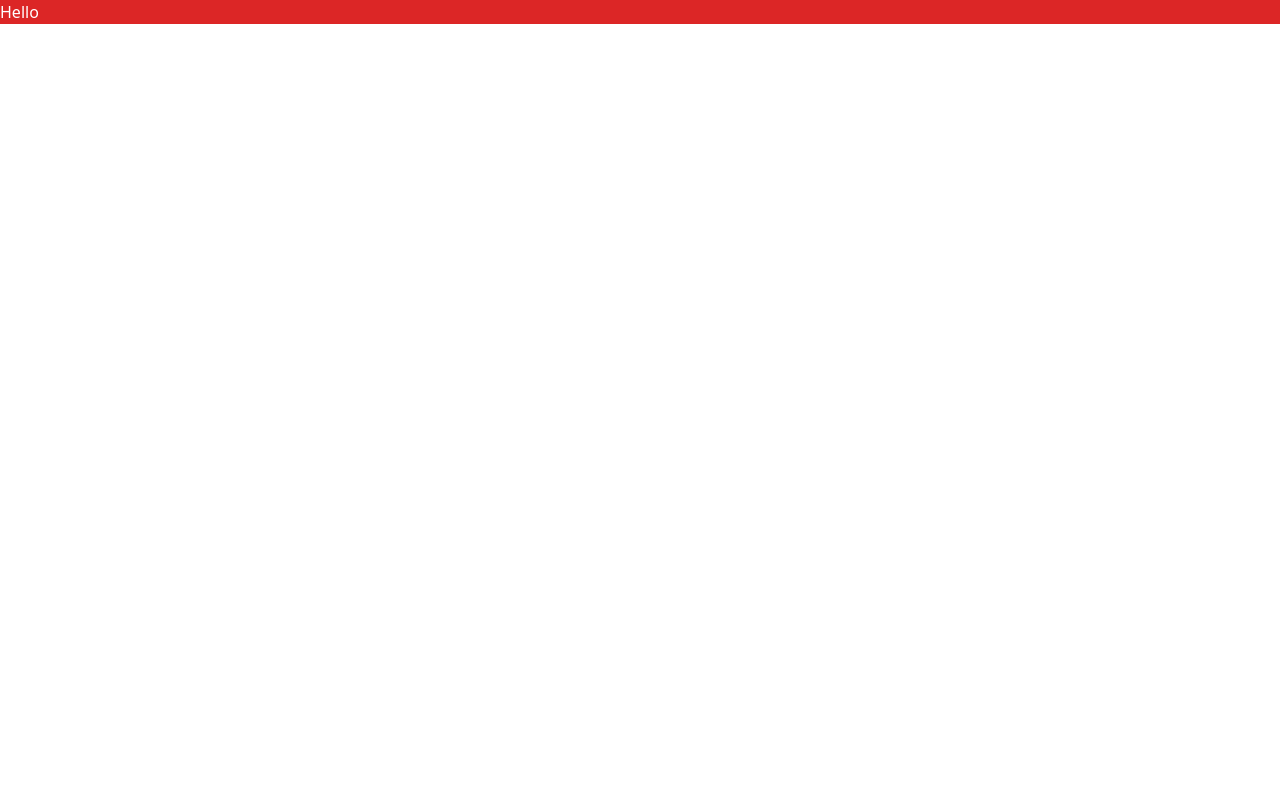
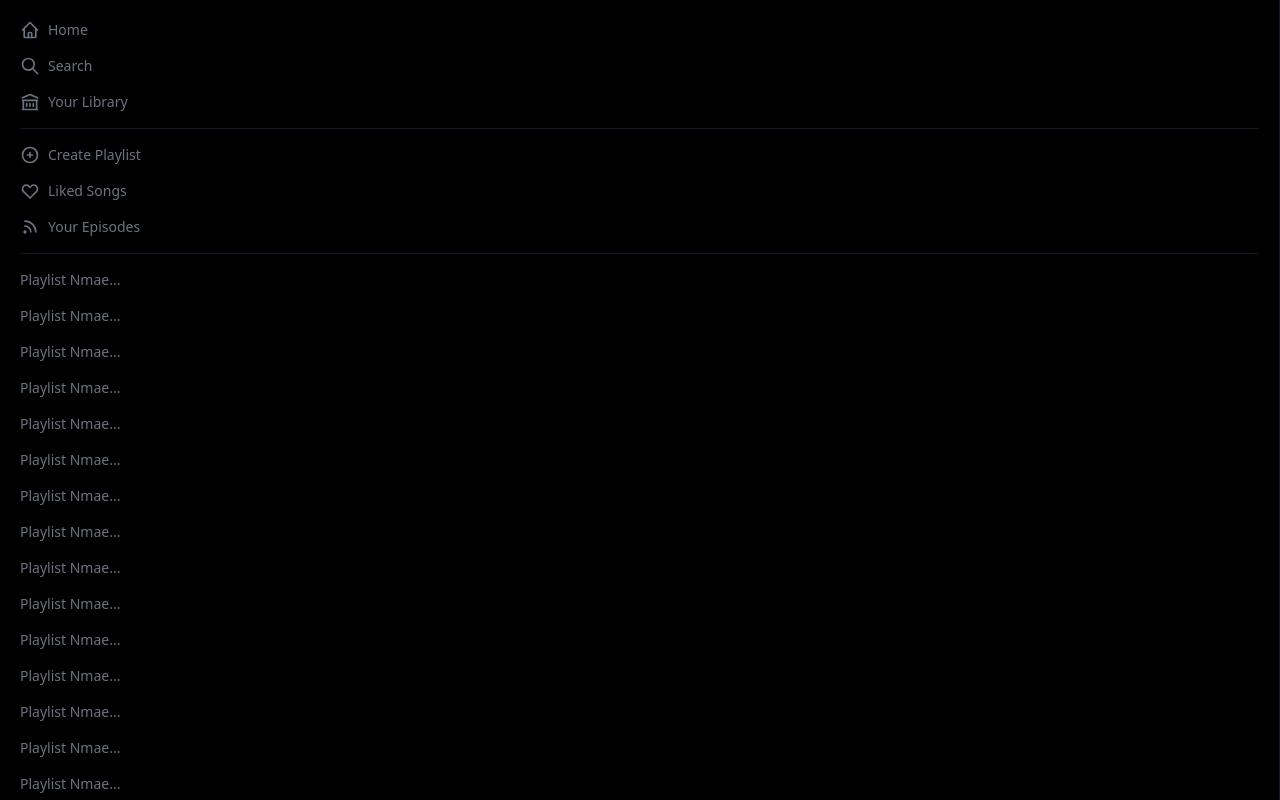
Before and after one commit to mohammedsaif001/spotify-clone-next12, a Next.js app: page / in a window 1280 px wide. Built offline with nearby package versions, Linux system fonts and the light colour scheme.

Commit message:
Sidebar Component

```diff
--- /dev/null
+++ b/components/Sidebar.js
@@ -0,0 +1,67 @@
+import {
+    HomeIcon,
+    SearchIcon,
+    LibraryIcon,
+    PlusCircleIcon,
+    HeartIcon,
+    RssIcon,
+
+} from "@heroicons/react/outline"
+
+const Sidebar = () => {
+    return (
+        <div className="text-gray-500 p-5 text-sm border-r border-gray-900">
+            <div className="space-y-4">
+                <button className="flex items-center space-x-2 hover:text-white">
+                    <HomeIcon className="h-5 w-5" />
+                    <p>Home</p>
+                </button>
+                <button className="flex items-center space-x-2 hover:text-white">
+                    <SearchIcon className="h-5 w-5" />
+                    <p>Search</p>
+                </button>
+                <button className="flex items-center space-x-2 hover:text-white">
+                    <LibraryIcon className="h-5 w-5" />
+                    <p>Your Library</p>
+                </button>
+
+
+                <hr className="border-t-[0.1px] border-gray-900" />
+
+
+                <button className="flex items-center space-x-2 hover:text-white">
+                    <PlusCircleIcon className="h-5 w-5" />
+                    <p>Create Playlist</p>
+                </button>
+                <button className="flex items-center space-x-2 hover:text-white">
+                    <HeartIcon className="h-5 w-5" />
+                    <p>Liked Songs</p>
+                </button>
+                <button className="flex items-center space-x-2 hover:text-white">
+                    <RssIcon className="h-5 w-5" />
+                    <p>Your Episodes</p>
+                </button>
+                <hr className="border-t-[0.1px] border-gray-900" />
+
+
+                {/* Playlists */}
+                <p className="cursor-pointer hover:text-white">Playlist Nmae...</p>
+                <p className="cursor-pointer hover:text-white">Playlist Nmae...</p>
+                <p className="cursor-pointer hover:text-white">Playlist Nmae...</p>
+                <p className="cursor-pointer hover:text-white">Playlist Nmae...</p>
+                <p className="cursor-pointer hover:text-white">Playlist Nmae...</p>
+                <p className="cursor-pointer hover:text-white">Playlist Nmae...</p>
+                <p className="cursor-pointer hover:text-white">Playlist Nmae...</p>
+                <p className="cursor-pointer hover:text-white">Playlist Nmae...</p>
+                <p className="cursor-pointer hover:text-white">Playlist Nmae...</p>
+                <p className="cursor-pointer hover:text-white">Playlist Nmae...</p>
+                <p className="cursor-pointer hover:text-white">Playlist Nmae...</p>
+                <p className="cursor-pointer hover:text-white">Playlist Nmae...</p>
+                <p className="cursor-pointer hover:text-white">Playlist Nmae...</p>
+                <p className="cursor-pointer hover:text-white">Playlist Nmae...</p>
+                <p className="cursor-pointer hover:text-white">Playlist Nmae...</p>
+            </div>
+        </div>
+    )
+}
+export default Sidebar
--- a/pages/index.js
+++ b/pages/index.js
@@ -1,17 +1,22 @@
 import Head from 'next/head'
+import Sidebar from '../components/Sidebar'
 
 export default function Home() {
   return (
-    <div >
+    <div className='bg-black h-screen overflow-hidden'>
       <Head>
-        <title>Create Next App</title>
-        <meta name="description" content="Generated by create next app" />
+        <title>Spotify Clone</title>
+        <meta name="description" content="Spotify Clone for resume Portfolio using NextJs12, Tailwind" />
         <link rel="icon" href="/favicon.ico" />
       </Head>
 
-      <main className="bg-red-600">
-        <h1 className='text-white'>Hello</h1></main>
-
+      <main>
+        <Sidebar />
+        {/* Center */}
+      </main>
+      <div>
+        {/* Player */}
+      </div>
     </div>
   )
 }
--- /dev/null
+++ b/pages/login/index.js
@@ -0,0 +1,8 @@
+const LoginPage = () => {
+    return (
+        <div>
+            <h1>This is a Login Page</h1>
+        </div>
+    )
+}
+export default LoginPage
```
